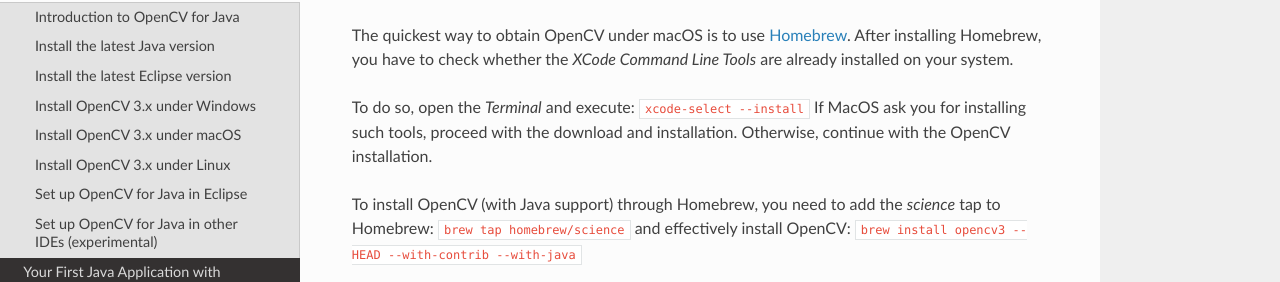
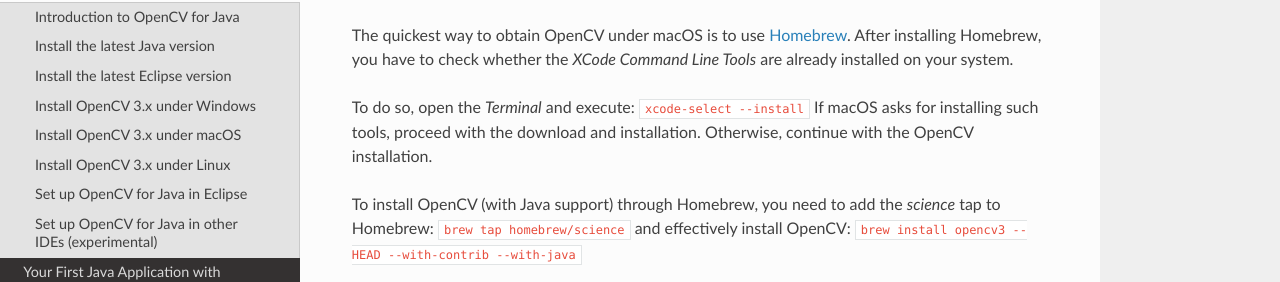
Before and after one commit to opencv-java/opencv-java-tutorials, a Sphinx documentation site: the page built from docs/source/01-installing-opencv-for-java.rst, in a window 1280 px wide and 900 px high, scrolled down 718 px. Shown: the part 160-442 px from the top of the window. Built offline with Sphinx 7.4.7 and the Read the Docs theme 2.0.0, drawn with Linux system fonts in a browser that asks for light colours.

Commit message:
other minor fixes

```diff
--- a/docs/source/01-installing-opencv-for-java.rst
+++ b/docs/source/01-installing-opencv-for-java.rst
@@ -27,7 +27,7 @@ The quickest way to obtain OpenCV under macOS is to use `Homebrew <http://brew.s
 
 To do so, open the `Terminal` and execute:
 ``xcode-select --install``
-If MacOS ask you for installing such tools, proceed with the download and installation. Otherwise, continue with the OpenCV installation.
+If macOS asks for installing such tools, proceed with the download and installation. Otherwise, continue with the OpenCV installation.
 
 To install OpenCV (with Java support) through Homebrew, you need to add the *science* tap to Homebrew:
 ``brew tap homebrew/science``
```
